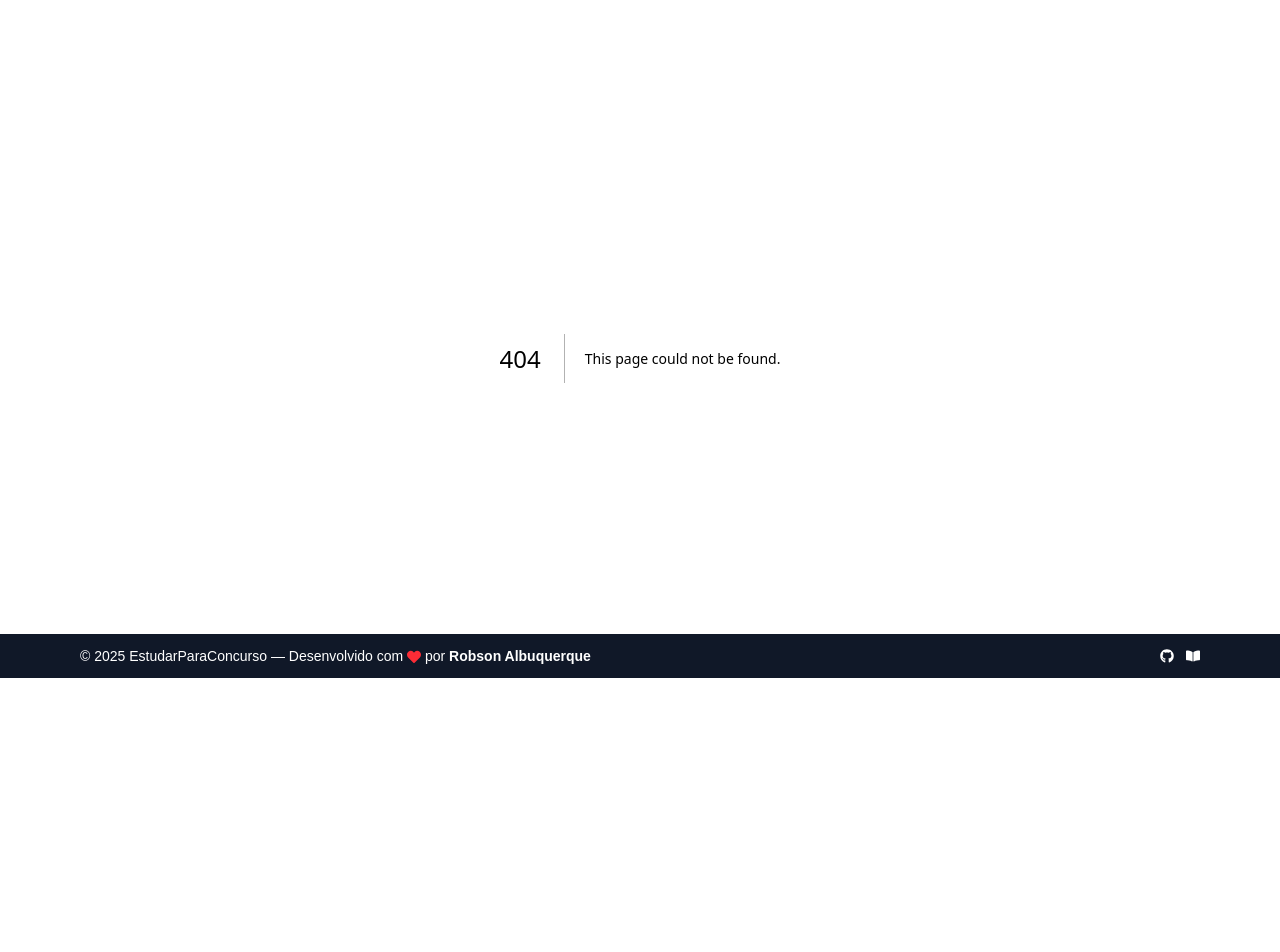
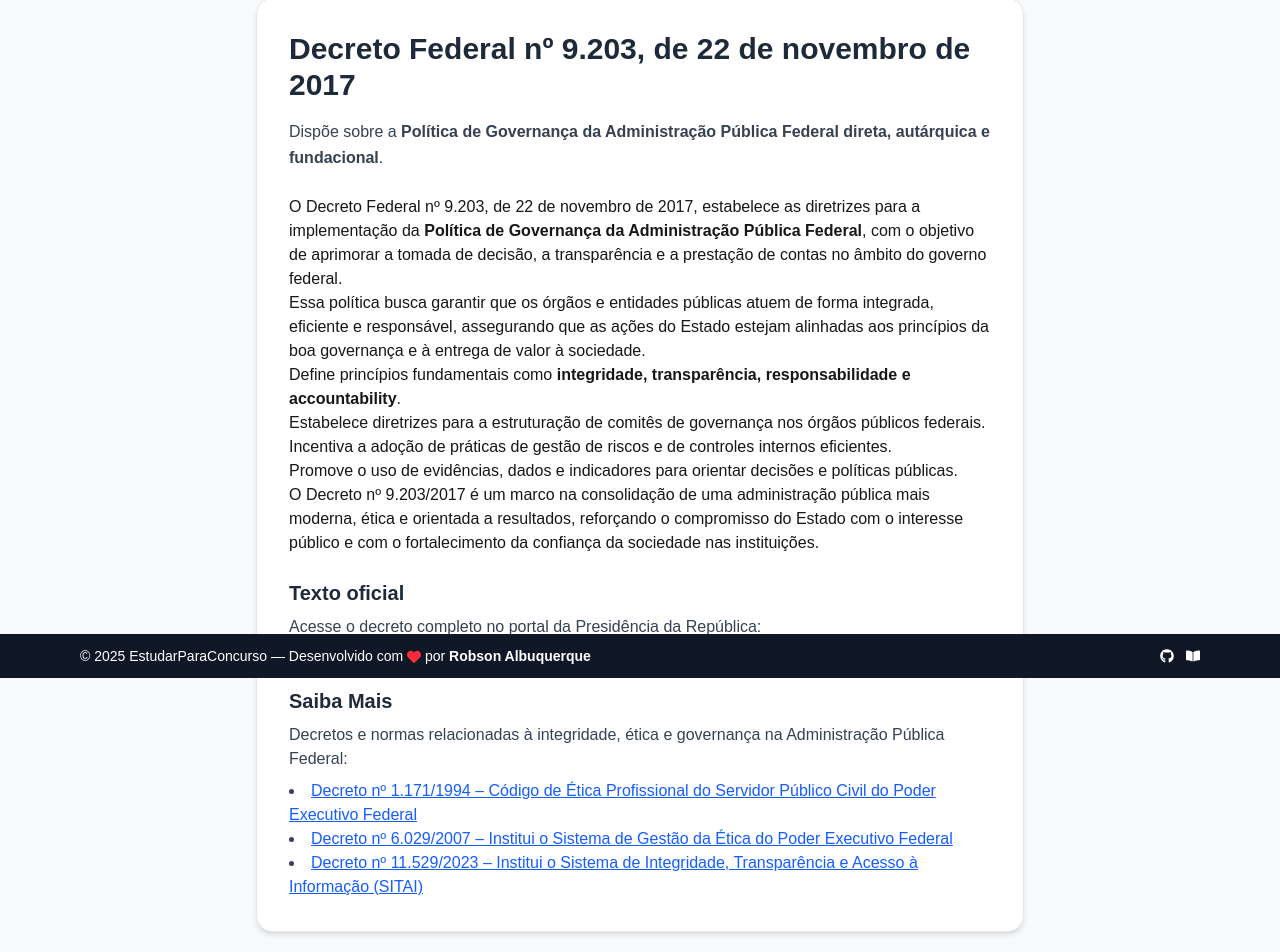
Before and after one commit to robsonalbuquerquedev/estudarparaconcurso, a Next.js app: page /decreto-federal-n-9203 in a window 1280 px wide. Before the commit this address had no page. Shown: the part 122-1074 px from the top of the page. Before the commit the page ends 944 px from the top, so only its background shows below. Built offline with nearby package versions, Linux system fonts and the light colour scheme.

Commit message:
feat: adicionar nova rota decreto-federal-n-9203

```diff
--- /dev/null
+++ b/app/decreto-federal-n-9203/page.tsx
@@ -0,0 +1,113 @@
+"use client";
+
+import { motion } from "framer-motion";
+
+export default function DecretoFederal9203() {
+    return (
+        <section className="p-6 md:p-10 bg-gray-50 min-h-screen">
+            <motion.div
+                initial={{ opacity: 0, y: 20 }}
+                animate={{ opacity: 1, y: 0 }}
+                transition={{ duration: 0.6 }}
+                className="max-w-3xl mx-auto bg-white p-8 rounded-2xl shadow-md border border-gray-200"
+            >
+                <h1 className="text-2xl md:text-3xl font-bold text-gray-800 mb-4">
+                    Decreto Federal nº 9.203, de 22 de novembro de 2017
+                </h1>
+
+                <p className="text-gray-700 mb-6 leading-relaxed">
+                    Dispõe sobre a <strong>Política de Governança da Administração Pública Federal direta, autárquica e fundacional</strong>.
+                </p>
+
+                <article className="prose prose-gray mb-6">
+                    <p>
+                        O Decreto Federal nº 9.203, de 22 de novembro de 2017, estabelece as diretrizes para a implementação da{" "}
+                        <strong>Política de Governança da Administração Pública Federal</strong>, com o objetivo de aprimorar
+                        a tomada de decisão, a transparência e a prestação de contas no âmbito do governo federal.
+                    </p>
+
+                    <p>
+                        Essa política busca garantir que os órgãos e entidades públicas atuem de forma integrada, eficiente e responsável,
+                        assegurando que as ações do Estado estejam alinhadas aos princípios da boa governança e à entrega de valor à sociedade.
+                    </p>
+
+                    <ul>
+                        <li>
+                            Define princípios fundamentais como <strong>integridade, transparência, responsabilidade e accountability</strong>.
+                        </li>
+                        <li>
+                            Estabelece diretrizes para a estruturação de comitês de governança nos órgãos públicos federais.
+                        </li>
+                        <li>
+                            Incentiva a adoção de práticas de gestão de riscos e de controles internos eficientes.
+                        </li>
+                        <li>
+                            Promove o uso de evidências, dados e indicadores para orientar decisões e políticas públicas.
+                        </li>
+                    </ul>
+
+                    <p>
+                        O Decreto nº 9.203/2017 é um marco na consolidação de uma administração pública mais moderna,
+                        ética e orientada a resultados, reforçando o compromisso do Estado com o interesse público e
+                        com o fortalecimento da confiança da sociedade nas instituições.
+                    </p>
+                </article>
+
+                <section className="mb-6">
+                    <h2 className="text-xl font-semibold text-gray-800 mb-2">Texto oficial</h2>
+                    <p className="text-gray-700">
+                        Acesse o decreto completo no portal da Presidência da República:
+                        <br />
+                        <a
+                            href="https://www.planalto.gov.br/ccivil_03/_ato2015-2018/2017/decreto/d9203.htm"
+                            target="_blank"
+                            rel="noopener noreferrer"
+                            className="text-blue-600 underline"
+                        >
+                            Decreto nº 9.203/2017 – Texto completo (Planalto)
+                        </a>
+                    </p>
+                </section>
+
+                <section>
+                    <h2 className="text-xl font-semibold text-gray-800 mb-2">Saiba Mais</h2>
+                    <p className="text-gray-700 mb-2">
+                        Decretos e normas relacionadas à integridade, ética e governança na Administração Pública Federal:
+                    </p>
+                    <ul className="text-gray-700 list-disc list-inside">
+                        <li>
+                            <a
+                                href="https://www.planalto.gov.br/ccivil_03/decreto/d1171.htm"
+                                target="_blank"
+                                rel="noopener noreferrer"
+                                className="text-blue-600 underline"
+                            >
+                                Decreto nº 1.171/1994 – Código de Ética Profissional do Servidor Público Civil do Poder Executivo Federal
+                            </a>
+                        </li>
+                        <li>
+                            <a
+                                href="https://www.planalto.gov.br/ccivil_03/decreto/d6029.htm"
+                                target="_blank"
+                                rel="noopener noreferrer"
+                                className="text-blue-600 underline"
+                            >
+                                Decreto nº 6.029/2007 – Institui o Sistema de Gestão da Ética do Poder Executivo Federal
+                            </a>
+                        </li>
+                        <li>
+                            <a
+                                href="https://www.planalto.gov.br/ccivil_03/_ato2023-2026/2023/decreto/D11529.htm"
+                                target="_blank"
+                                rel="noopener noreferrer"
+                                className="text-blue-600 underline"
+                            >
+                                Decreto nº 11.529/2023 – Institui o Sistema de Integridade, Transparência e Acesso à Informação (SITAI)
+                            </a>
+                        </li>
+                    </ul>
+                </section>
+            </motion.div>
+        </section>
+    );
+}
```
